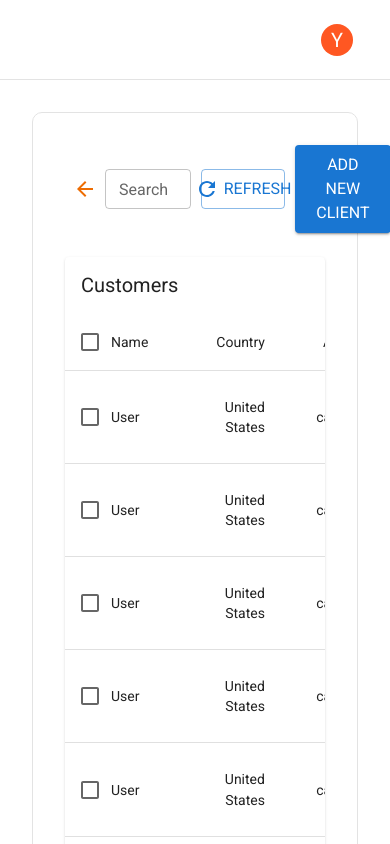
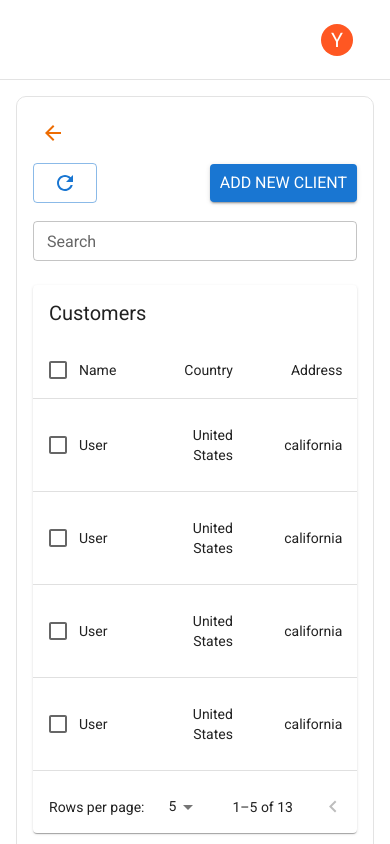
Before and after one commit to YasinMahmoudi/reactjs-crm-dashboard, a React (Vite) app: page /customers in a window 390 px wide. Built offline with nearby package versions, Linux system fonts and the light colour scheme; some icons are missing.

Commit message:
Fix responsive design for table

```diff
--- a/src/components/Table/index.jsx
+++ b/src/components/Table/index.jsx
@@ -113,14 +113,13 @@ export function DataTable({
         orderBy,
         handleRequestSort,
         handleSelectAllClick,
-        title
+        title,
       }}>
-      <Box sx={{ width: '100%', mt: 3 }}>
-        <Paper sx={{ width: '100%', mb: 2 }}>
+        <Paper sx={{ width: '100%', mb: 2 , overflow:'hidden'}}>
           {hasToolbar && <Toolbar />}
 
-          <TableContainer>
-            <Table>{children}</Table>
+          <TableContainer sx={{ maxHeight: 440 }}>
+            <Table stickyHeader>{children}</Table>
           </TableContainer>
 
           {hasPagination && (
@@ -135,7 +134,6 @@ export function DataTable({
             />
           )}
         </Paper>
-      </Box>
     </TableContext.Provider>
   );
 }
@@ -305,7 +303,7 @@ function Pagination({ data }) {
 }
 
 function Toolbar() {
-  const { selected , title } = useContext(TableContext);
+  const { selected, title } = useContext(TableContext);
 
   const numSelected = selected.length;
 
--- a/src/features/customers/index.jsx
+++ b/src/features/customers/index.jsx
@@ -6,7 +6,7 @@ import { useBack } from '../../hooks/useBack';
 import CustomersTable from './CustomersTable';
 
 const StyledBox = styled(Box)`
-  --box-padding: max(2rem, 2vw);
+  --box-padding: max(1rem, 2vw);
   --border-radius: 10px;
 
   border: 1px solid #e3e3e3;
@@ -19,36 +19,45 @@ export default function Customers() {
 
   return (
     <StyledBox>
-      <Row>
-        <Row>
-          <IconButton
-            aria-label="nivigate back"
-            color="warning"
-            onClick={moveBack}>
-            <ArrowBack />
-          </IconButton>
-        </Row>
+      <Row sx={{ flexDirection: { xs: 'column' , sm:'row' } }}>
+        <IconButton
+          aria-label="nivigate back"
+          color="warning"
+          onClick={moveBack}
+          sx={{
+            alignSelf: { xs: 'flex-start', sm: 'stretch' },
+            marginBottom: { xs: '10px', sm: 0 },
+          }}>
+          <ArrowBack />
+        </IconButton>
 
-        <Row sx={{ gap: '10px' }}>
+        <Row sx={{ gap: '10px', flexWrap: 'wrap' }}>
           <TextField
             id="standard-password-input"
             label="Search"
             type="search"
             variant="outlined"
             size="small"
+            sx={{
+              order: { xs: '3' },
+              flexGrow: { xs: '1', sm: 'initial' },
+              marginTop: { xs: '8px', sm: '0' },
+              width:{ xs:'100%' , sm:'auto' }
+            }}
           />
           <Button
             variant="outlined"
-            size="large"
-            sx={{ display: 'flex', gap: '5px' }}>
+            size="small"
+            sx={{ display: 'flex', gap: '5px', paddingBlock: '7px' }}>
             <Refresh />
-            <Typography> Refresh </Typography>
+            <Typography sx={{ display: { xs: 'none' } }}> Refresh </Typography>
           </Button>
 
           <Button
             variant="contained"
-            size="large"
-            color="primary">
+            size="small"
+            color="primary"
+            sx={{ paddingBlock: '7px' }}>
             <Typography>Add New Client</Typography>
           </Button>
         </Row>
--- a/src/layouts/Applayout/Main.jsx
+++ b/src/layouts/Applayout/Main.jsx
@@ -4,7 +4,7 @@ const Main = styled.main`
 
   height: calc(100dvh - var(--header-height) - var(--gap-size));
   overflow-y: auto;
-  padding: max(2rem, 2vw);
+  padding: max(1rem, 2vw);
 
 
   @media screen and (min-width: 900px) {
```
